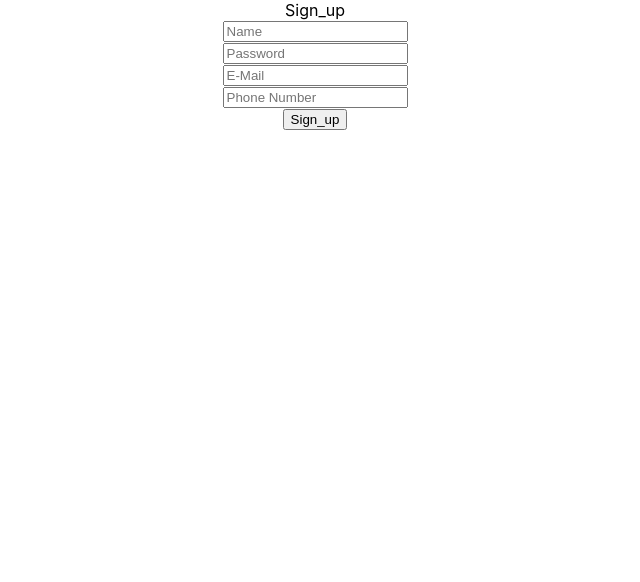
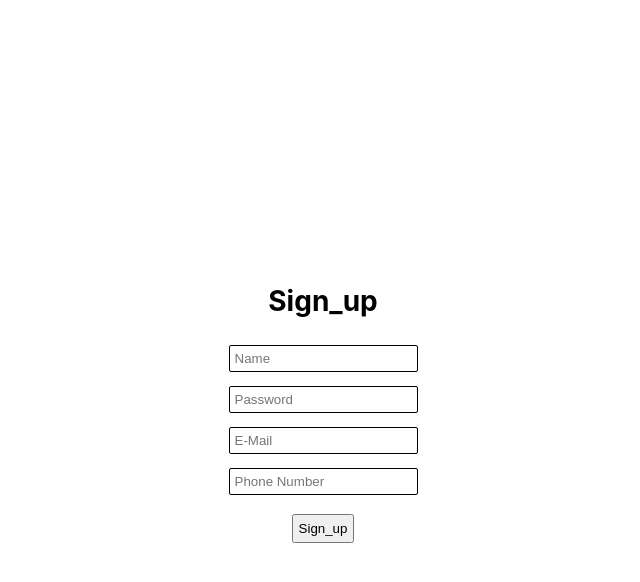
Before and after one commit to sanketshirolkar/find-the-movie, a React (Create React App) app: page / in a window 1280 px wide. Shown: the top 582 px of the page, without its empty margins (325-965 px from the left). Built offline with nearby package versions, Linux system fonts and the light colour scheme.

Commit message:
added validation for sign in using local stoarge

```diff
--- a/src/components/Button.jsx
+++ b/src/components/button/Button.jsx
@@ -1,4 +1,5 @@
 import React from "react";
+import "./button.css";
 
 const Button = ({text, onPress}) => {
   return (
--- /dev/null
+++ b/src/components/button/button.css
@@ -0,0 +1,4 @@
+button{
+    width: 100%;
+    padding: 5px;
+}
--- a/src/components/Input.jsx
+++ b/src/components/input/Input.jsx
@@ -1,4 +1,5 @@
 import React from "react";
+import "./input.css";
 
 const Input = ({value, onChange, type, placeholder, name}) => {
   return (
--- /dev/null
+++ b/src/components/input/input.css
@@ -0,0 +1,7 @@
+input{
+    padding: 5px;
+    margin: 7px;
+    border: 0.1mm solid black;
+    background-color: white;
+    border-radius: 2px;
+}
--- a/src/index.css
+++ b/src/index.css
@@ -1,5 +1,5 @@
 body {
-  margin: 0;
+  /* margin: 0; */
   font-family: -apple-system, BlinkMacSystemFont, 'Segoe UI', 'Roboto', 'Oxygen',
     'Ubuntu', 'Cantarell', 'Fira Sans', 'Droid Sans', 'Helvetica Neue',
     sans-serif;
--- a/src/views/log_in/Login.jsx
+++ b/src/views/log_in/Login.jsx
@@ -1,20 +1,25 @@
-import React,{useState} from "react";
-import Button from '../../components/Button';
-import Input from '../../components/Input';
+import React,{useState, useEffect} from "react";
+import Button from '../../components/button/Button';
+import Input from '../../components/input/Input';
 import { useNavigate } from 'react-router-dom';
 import "./login.css";
 
 const Login = () => {
     const navigate = useNavigate();
     const [credentials, setCredentials] = useState({name: "", password: "",});
+    const loginDetails = JSON.parse(localStorage.getItem("registerDetails"));
 
     const handleOnChange = (e) => {
         setCredentials({ ...credentials, [e.target.name]: e.target.value });
     }
 
     const handleSubmit = (e) => {
-        console.log(credentials);
-        navigate("/mainView");
+
+        if(credentials?.name === loginDetails?.name && credentials?.password === loginDetails?.password){
+            navigate("/mainView");
+        }else {
+            alert("Invalid Credenntials");
+        }
     }
 
   return (
@@ -35,4 +40,4 @@ const Login = () => {
   )
 }
 
-export default Login
+export default Login;
--- a/src/views/log_in/login.css
+++ b/src/views/log_in/login.css
@@ -1,4 +1,6 @@
 .login_container{
+    width: 100vw;
+    height: 100vh;
     display: flex;
     flex-direction: column;
     justify-content: center;
@@ -16,6 +18,7 @@
     display: flex;
     justify-content: center;
     align-items: center;
+    font-size: 28px;
 }
 
 .button_container{
--- a/src/views/sign_up/SignUp.jsx
+++ b/src/views/sign_up/SignUp.jsx
@@ -1,6 +1,6 @@
 import React,{useState} from 'react'
-import Button from '../../components/Button';
-import Input from '../../components/Input';
+import Button from '../../components/button/Button';
+import Input from '../../components/input/Input';
 import { useNavigate } from 'react-router-dom';
 import "./signup.css";
 
@@ -19,7 +19,7 @@ const SignUp = () => {
     }
 
     const handleSubmit = (e) => {
-        console.log(registerDetails);
+        localStorage.setItem("registerDetails",  JSON.stringify(registerDetails));
         navigate("/login");
     }
 
--- a/src/views/sign_up/signup.css
+++ b/src/views/sign_up/signup.css
@@ -1,18 +1,24 @@
 .signup_container{
+    width: 100vw;
+    height: 100vh;
     display: flex;
     flex-direction: column;
     justify-content: center;
     align-items: center;
+    position: relative;
 }
 
 .input_container{
     display: flex;
     flex-direction: column;
-    justify-content: center;
+    justify-content: space-between;
     align-items: center;
+    padding: 0px 60px;
 }
 
 .title_container{
+    margin: 20px;
+    font-weight: bold;
     display: flex;
     justify-content: center;
     align-items: center;
@@ -22,4 +28,8 @@
     display: flex;
     justify-content: center;
     align-items: center;
+    color: white;
+    font-size: 22px;
+    cursor: pointer;
+    padding: 10px;
 }
```
